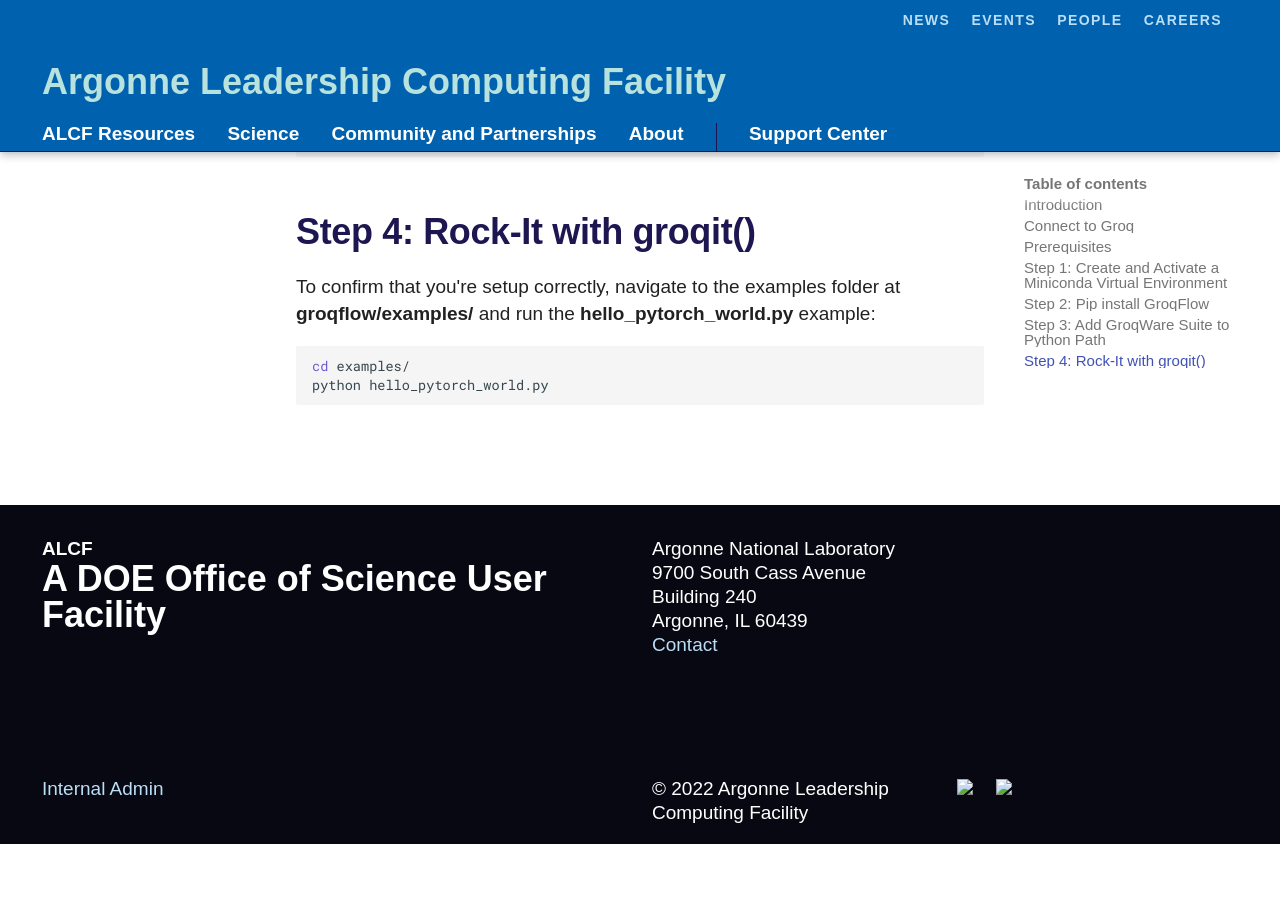
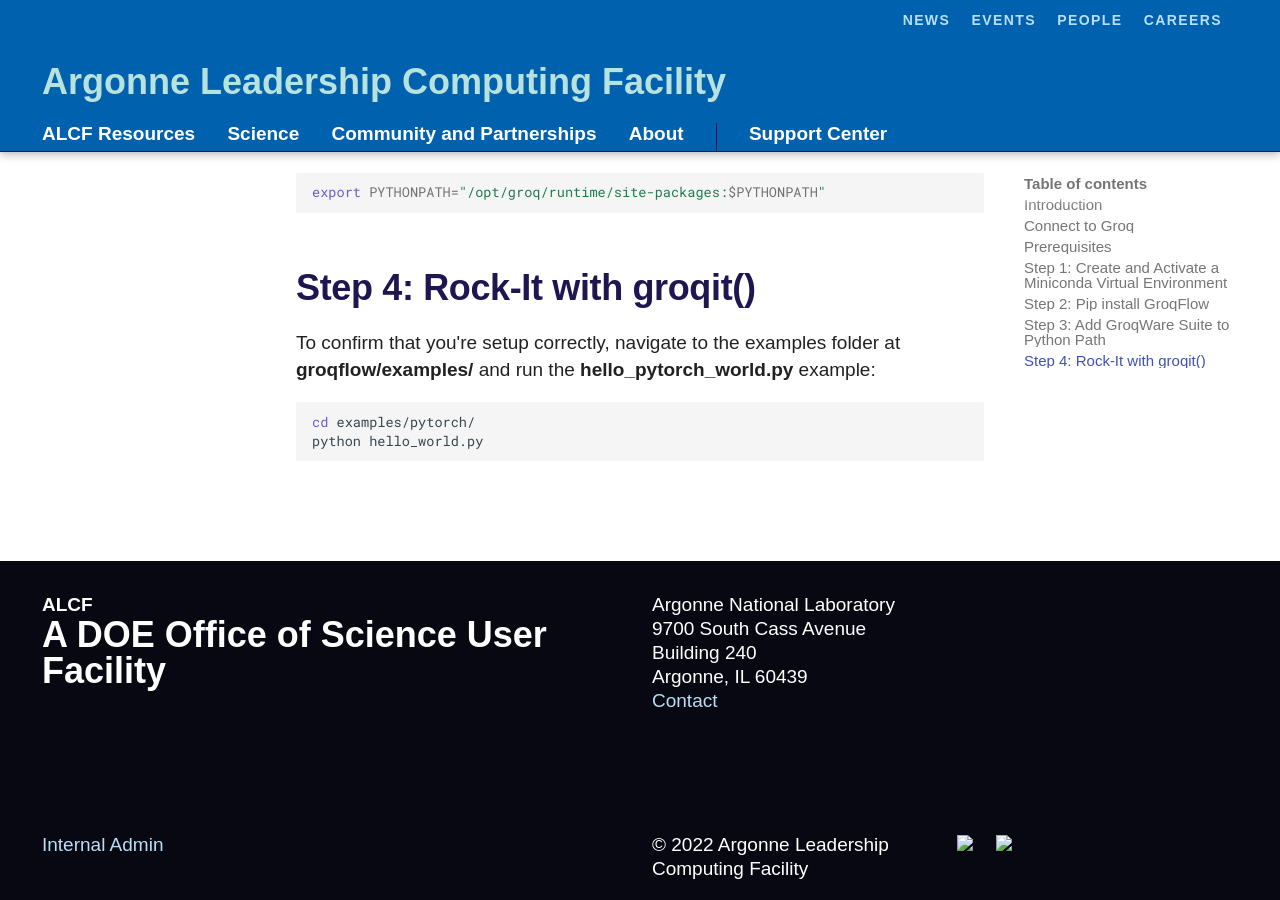
Before and after one commit to argonne-lcf/ai-testbed-userdocs, an MkDocs documentation site: the page built from docs/groq/GroqFlow.md, in a window 1280 px wide and 900 px high, scrolled down 2426 px. Built offline with MkDocs 1.6.1 and Material for MkDocs 9.7.7, drawn with Linux system fonts in a browser that asks for light colours; some web fonts are replaced; comment, search, counter and statistics services are not loaded; before the commit the page ends 3270 px from its top, so only the background shows below that; some of the changed text lies outside the part shown.

Commit message:
Added new Groq env name.

````diff
--- a/docs/groq/GroqFlow.md
+++ b/docs/groq/GroqFlow.md
@@ -31,6 +31,10 @@
 ## Step 1: Create and Activate a Miniconda Virtual Environment
 
 The following example demonstrates downloading, installing, and creating a Miniconda virtual environment.
+
+```bash
+conda activate groqflow-11-21
+```
 
 ```bash
 cd ~
@@ -88,6 +92,6 @@
 To confirm that you're setup correctly, navigate to the examples folder at **groqflow/examples/** and run the **hello_pytorch_world.py** example:
 
 ```bash
-cd examples/
-python hello_pytorch_world.py
+cd examples/pytorch/
+python hello_world.py
 ```
````
Also changed, not shown: 1 other file.
